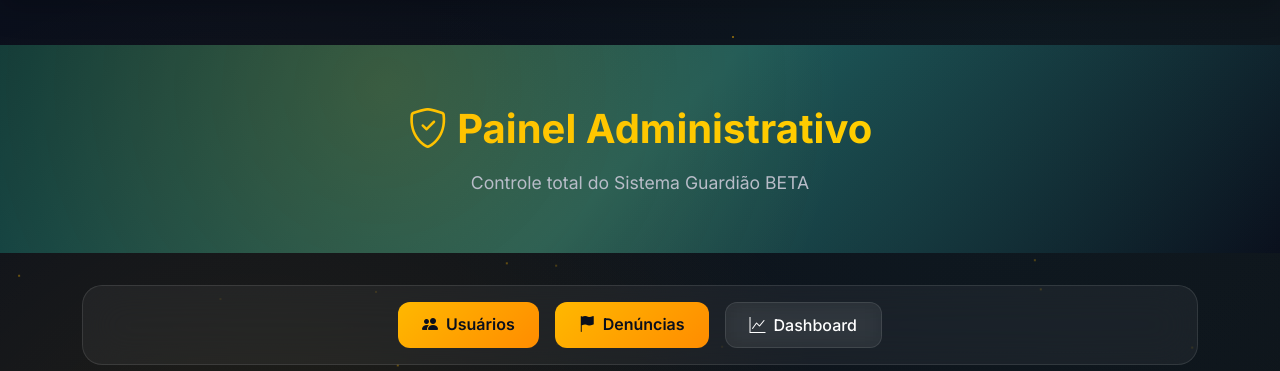
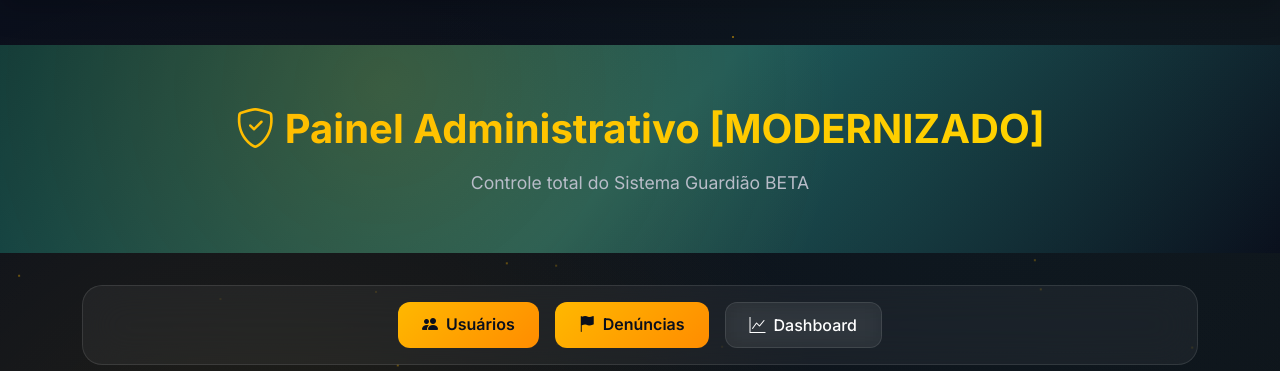
Before and after one commit to Konnak/guardiaobeta, a Flask app: template web/templates/admin/dashboard.html in a window 1280 px wide. Shown: the part 67-438 px from the top of the page. Run offline with Flask 3, Linux system fonts and the light colour scheme; the template is opened without the code that fills it, so the values that code supplies are empty; parts of the project's set-up code (start-up, migrations or seed data) failed here and were passed over.

Commit message:
Adicionado identificador visual no template dashboard
- Adicionado [MODERNIZADO] no título para verificar se template está sendo usado
- Modificado title da página para incluir identificador
- Permite verificar se o template correto está sendo carregado

```diff
--- a/web/templates/admin/dashboard.html
+++ b/web/templates/admin/dashboard.html
@@ -1,6 +1,6 @@
 {% extends "base.html" %}
 
-{% block title %}Painel Administrativo - Sistema Guardião BETA{% endblock %}
+{% block title %}Painel Administrativo - Sistema Guardião BETA [MODERNIZADO]{% endblock %}
 
 {% block extra_head %}
 <style>
@@ -320,7 +320,7 @@
         <div class="hero-admin-content">
             <h1 class="hero-admin-title">
                 <i class="bi bi-shield-check"></i>
-                Painel Administrativo
+                Painel Administrativo [MODERNIZADO]
             </h1>
             <p style="color: var(--text-secondary); font-size: 1.1rem;">
                 Controle total do Sistema Guardião BETA
```
